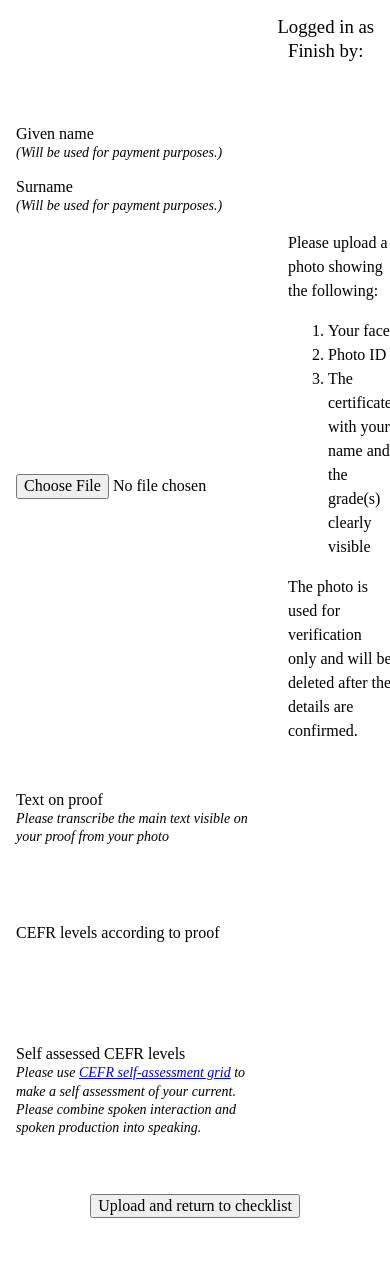
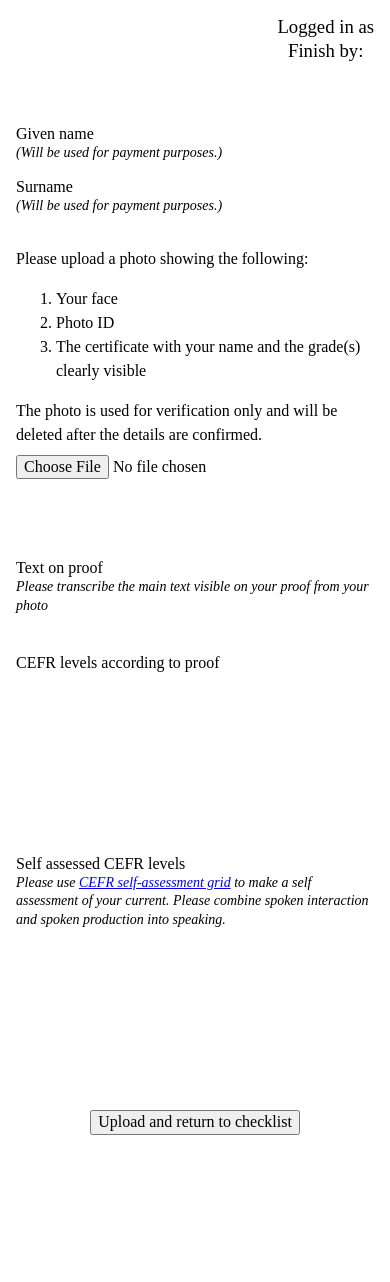
Before and after one commit to frankier/finnvocabcollect, a Python web app: template selfassess/selfassess/templates/proof.html in a window 390 px wide. After the commit the page ends 1135 px from the top, so only its background shows below. Run offline with Jinja, Linux system fonts and the light colour scheme; the template is opened without the code that fills it, so the values that code supplies are empty.

Commit message:
More mobile layout fixes

```diff
--- a/selfassess/selfassess/templates/overview.html
+++ b/selfassess/selfassess/templates/overview.html
@@ -1,7 +1,7 @@
 {% extends "base.html" %}
 
 {% macro box(type) -%}
-    <div class="ml1 mr3 mv3 dib pt2 w3 h3 v-mid tc f3 ba bw3 br3
+    <div class="ml1 mr3 mv3 dib pt2 w3 h3 v-mid tc f3 ba bw3 br3 flex-none
         {% if type == "tick" %}
             b--dark-green bg-green washed-green">✓
         {% elif type == "cross" %}
--- a/selfassess/selfassess/templates/proof.html
+++ b/selfassess/selfassess/templates/proof.html
@@ -1,7 +1,7 @@
 {% extends "base.html" %}
 
 {% macro cefr_block(fields) %}
-    <table class="tc ml3">
+    <table class="tc ml3-ns fl" style="width: min-content">
         <tr>
             <th></th>
             {% for choice in fields[0] %}
@@ -50,9 +50,9 @@
         {{ wtform.surname(class_="ml3") }}
     </div>
 
-    <div class="flex items-center ma3">
+    <div class="flex items-center-ns flex-column-reverse flex-row-ns mh3 mv4 mv3-ns">
         <input class="flex-none" type="file" name="proof" id="proof" accept="image/*" capture="camera" required>
-        <label for="proof" class="lh-copy">
+        <label for="proof" class="lh-copy mb2 mb0-ns">
 
             Please upload a photo showing the following:
 
@@ -77,16 +77,16 @@
         {{ wtform.proof_age(class_="ml3") }}
     </div>
 
-    <div class="flex items-center ma3">
-        <label class="w5" for="{{ wtform.text_on_proof.name }}">
+    <div class="flex items-center-ns flex-column flex-row-ns mh3 mv4 mv3-ns">
+        <label class="w5-ns mb2 mb0-ns" for="{{ wtform.text_on_proof.name }}">
             Text on proof<br>
             <span class="i f6">Please transcribe the main text visible on your proof from your photo</span>
         </label>
-        {{ wtform.text_on_proof(class_="ml3") }}
+        {{ wtform.text_on_proof(class_="ml3-ns") }}
     </div>
 
-    <div class="flex items-center ma3">
-        <label class="w5" for="proof_cefr">
+    <div class="flex items-center-ns flex-column flex-row-ns mh3 mv4 mv3-ns">
+        <label class="w5-ns mb2 mb0-ns" for="proof_cefr">
             CEFR levels according to proof
         </label>
         {{ cefr_block([
@@ -97,8 +97,8 @@
         ]) }}
     </div>
 
-    <div class="flex items-center ma3">
-        <label class="w5" for="surname">
+    <div class="flex items-center-ns flex-column flex-row-ns mh3 mv4 mv3-ns">
+        <label class="w5-ns mb2 mb0-ns" for="surname">
             Self assessed CEFR levels<br>
             <span class="i f6">
                 Please use <a
--- a/selfassess/selfassess/templates/terms.html
+++ b/selfassess/selfassess/templates/terms.html
@@ -1,9 +1,9 @@
 {% extends "base.html" %}
 
 {% block body %}
-<form method="post" class="ma5 mw7 center f5">
+<form method="post" class="ma5 mw7 center-ns f5 mh2">
 
-    <section class="lh-copy mh1">
+    <section class="lh-copy">
         <h2>The study</h2>
 
         <p>
```
